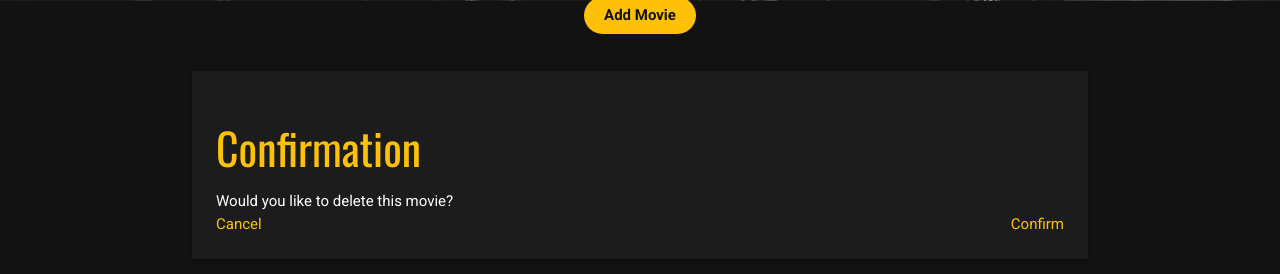
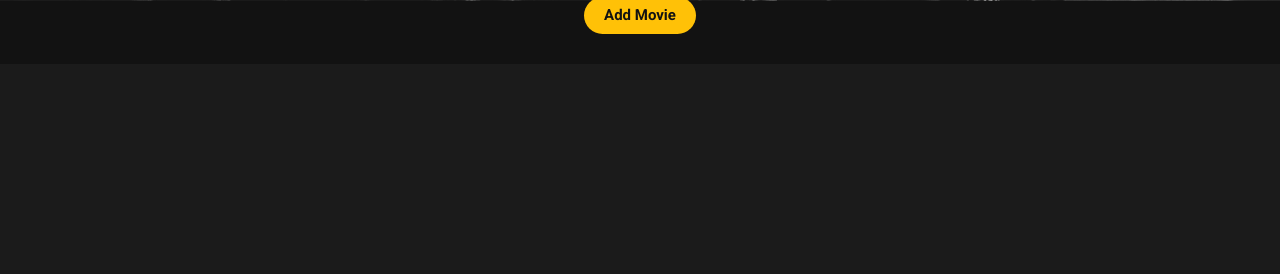
Before and after one commit to patrickaod/CineVault, a Flask app: page /account/1 in a window 1280 px wide. Shown: the part 799-1073 px from the top of the page. After the commit the page ends 833 px from the top, so only its background shows below. Run offline with Flask 3, Linux system fonts and the light colour scheme; the visitor is signed in with stand-in values (Sample User, id 1); a database or web service that is not in the repository returns one stand-in record (values such as "Sample title"); some libraries are stand-ins or nearby versions; some web fonts are replaced.

Commit message:
Add delete confirm container styles

```diff
--- a/static/css/style.css
+++ b/static/css/style.css
@@ -324,3 +324,19 @@ nav ul a:hover {
     display: block;
     opacity: 1;
 }
+
+/* Deletion Confiramtion Container Styles */
+
+.delete_confirmation{
+    position: absolute;
+    top: 50%;
+    left: 50%;
+    transform: translate(-50%, -50%);
+    display: none;
+
+}
+
+.delete_confirmation .card-panel{
+    height: auto;
+    width: fit-content;
+}
```
